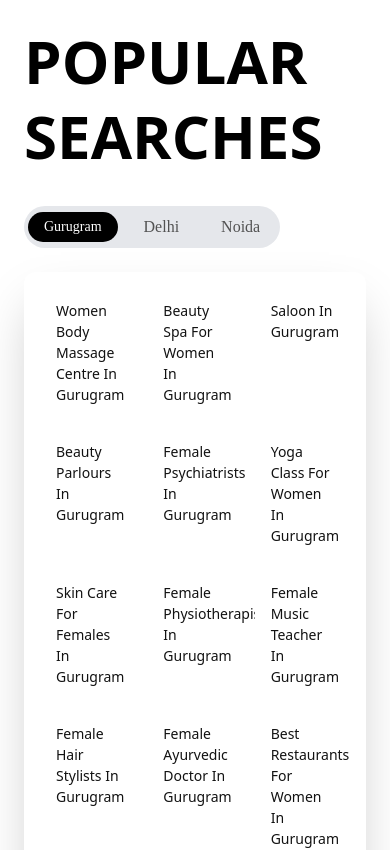
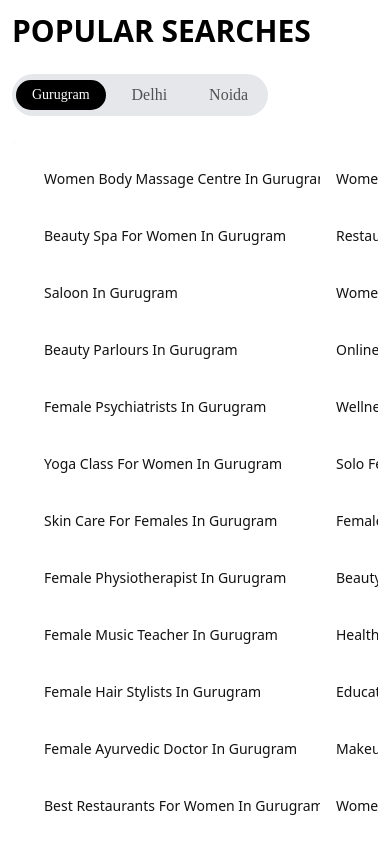
Before and after one commit to Sim14code/Tab-Feature, a React (Vite) app: page / in a window 390 px wide. Shown: the top 850 px of the page. Built offline with nearby package versions, Linux system fonts and the light colour scheme.

Commit message:
responsive

```diff
--- a/src/App.jsx
+++ b/src/App.jsx
@@ -182,8 +182,8 @@ function App() {
   }, [selectedCity]);
 
   return (
-    <div className="font-montserrat m-6">
-      <h1 className="text-black text-6xl font-bold leading-[75px] mb-8">
+    <div className="font-montserrat m-3 sm:m-6">
+      <h1 className="text-black text-3xl sm:text-4xl lg:text-6xl font-bold leading-tight sm:leading-[75px] mb-6 sm:mb-8">
         POPULAR SEARCHES
       </h1>
 
@@ -223,7 +223,9 @@ function App() {
         })}
       </div>
 
-      <div className="mt-6 grid grid-cols-3 sm:grid-cols-3 lg:grid-cols-3 gap-3 p-4 bg-white shadow-2xl rounded-xl  sm:w-[45rem] lg:w-full">
+      {/* Desktop Grid */}
+      <div className="hidden lg:block mt-6">
+        <div className="grid grid-cols-3 gap-3 p-4 bg-white shadow-2xl rounded-xl">
           {data[selectedCity].map((item, index) => (
             <a
               key={index}
@@ -236,6 +238,51 @@ function App() {
           ))}
         </div>
       </div>
+
+      {/* Mobile/Tablet - Columns with Horizontal Scroll */}
+      <div className="block lg:hidden mt-6">
+        <div className="overflow-x-auto scrollbar-hide">
+          <div
+            className="p-4 bg-white shadow-2xl rounded-xl"
+            style={{ width: "max-content" }}
+          >
+            <div
+              className="grid grid-rows-[repeat(17,1fr)] grid-flow-col gap-3"
+              style={{ gridTemplateRows: "repeat(17, minmax(0, 1fr))" }}
+            >
+              {data[selectedCity].map((item, index) => (
+                <a
+                  key={index}
+                  href={item.link}
+                  className="block px-4 py-3 rounded-lg bg-white text-[#121212] font-poppins text-sm leading-[150%] hover:bg-gray-100 transition whitespace-nowrap"
+                  style={{
+                    textDecoration: "none",
+                    width: "280px",
+                  }}
+                >
+                  {item.name}
+                </a>
+              ))}
+            </div>
+          </div>
+        </div>
+
+        {/* Scroll indicator */}
+        <div className="text-center mt-2 text-sm text-gray-500">
+          ← Scroll horizontally to see more columns →
+        </div>
+      </div>
+
+      <style jsx>{`
+        .scrollbar-hide {
+          -ms-overflow-style: none;
+          scrollbar-width: none;
+        }
+        .scrollbar-hide::-webkit-scrollbar {
+          display: none;
+        }
+      `}</style>
+    </div>
   );
 }
 
```
Lines whose indentation alone changed are shown as unchanged.
